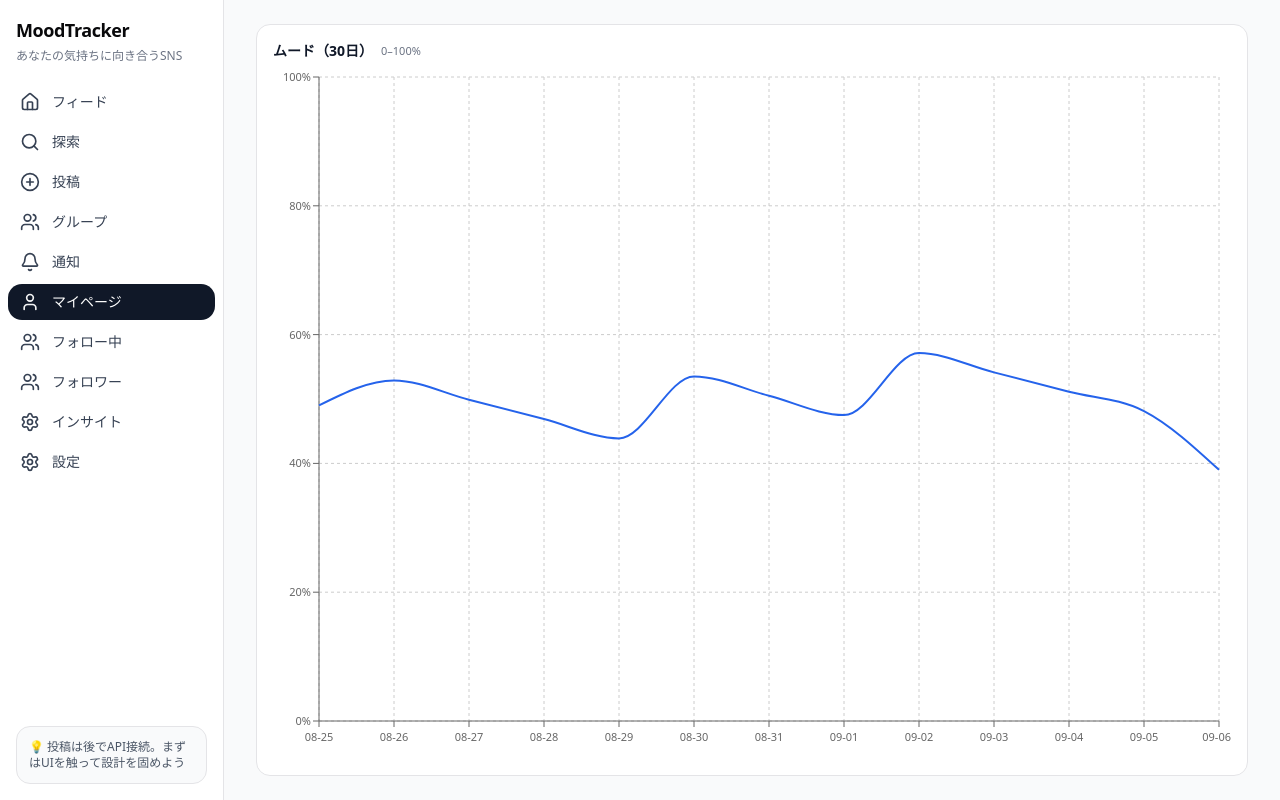
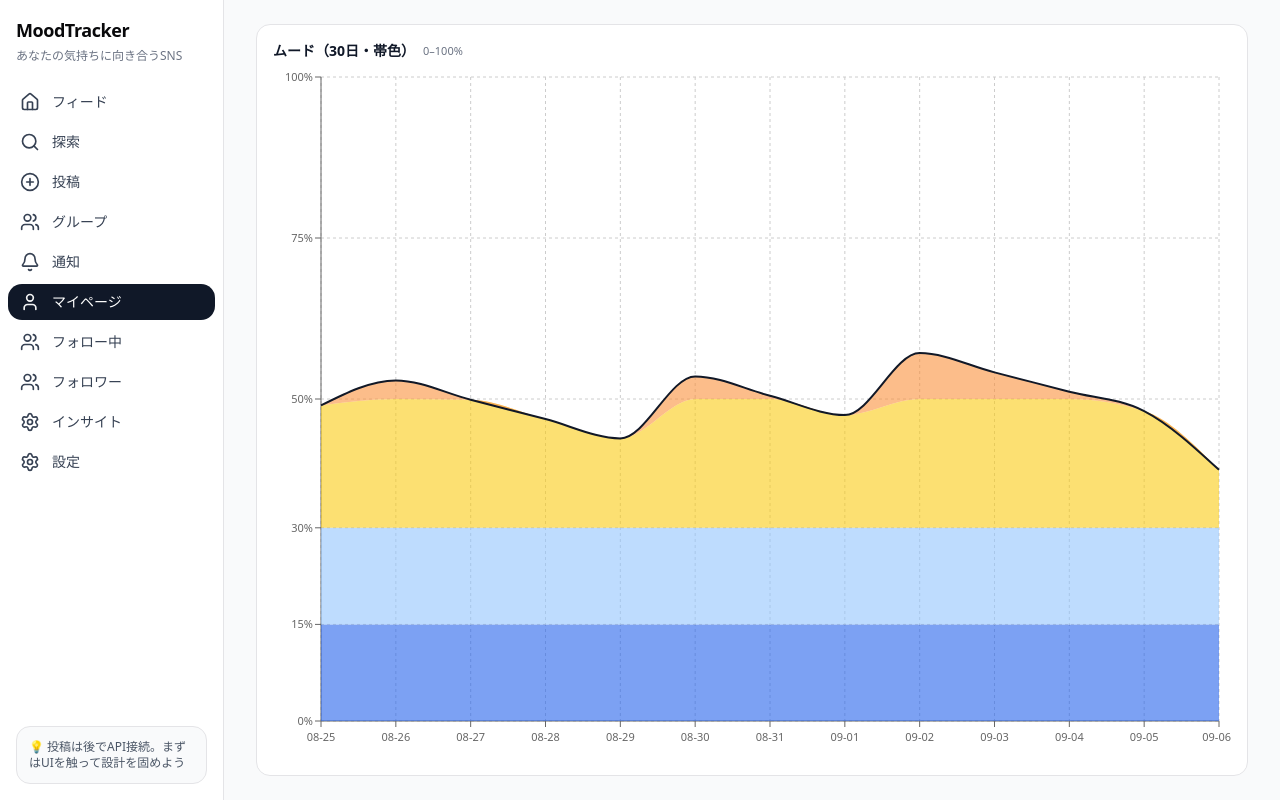
Before and after one commit to genkotsu-mt-fall/mood-tracker, a Next.js app in the folder frontend/: page /me in a window 1280 px wide. Built offline with nearby package versions, Linux system fonts and the light colour scheme.

Commit message:
feat(ui): add area chart

```diff
--- a/frontend/src/app/(app)/me/_components/InsightsCard.tsx
+++ b/frontend/src/app/(app)/me/_components/InsightsCard.tsx
@@ -1,13 +1,30 @@
 "use client"
 
 import { useEffect, useMemo, useState } from "react"
-import { ResponsiveContainer, LineChart, Line, YAxis, XAxis, Tooltip, CartesianGrid } from "recharts"
+import {
+	ResponsiveContainer,
+	ComposedChart,
+	Area,
+	Line,
+	YAxis,
+	XAxis,
+	Tooltip,
+	CartesianGrid,
+} from "recharts"
 import { makeSamplePosts } from "@/components/post/sample/samplePosts"
 import type { Post } from "@/components/post/types"
 
 const SAMPLE_POSTS: Post[] = makeSamplePosts("insights")
 
+
 type TinyPoint = { day: string; value: number }
+type StackedPoint = TinyPoint & {
+	b0_15: number
+	b15_30: number
+	b30_50: number
+	b50_75: number
+	b75_100: number
+}
 
 function dayKey(d: Date) {
 	const y = d.getFullYear()
@@ -15,9 +32,15 @@ function dayKey(d: Date) {
 	const dd = String(d.getDate()).padStart(2, "0")
 	return `${y}-${m}-${dd}`
 }
+
 function clamp100(x: unknown) {
 	const n = typeof x === "number" ? x : 0
 	return Math.max(0, Math.min(100, n))
+}
+// 値 v が [low, high) の帯にどれだけ含まれるか（高さ）
+function bandHeight(v: number, low: number, high: number) {
+	const vv = clamp100(v)
+	return Math.max(0, Math.min(vv, high) - low)
 }
 
 export default function InsightsCard() {
@@ -44,61 +67,81 @@ export default function InsightsCard() {
 			.map((r) => ({ day: dayKey(r.date), value: +(r.sum / r.count).toFixed(2) }))
 	}, [])
 
-	const last30 = tinyData.length > 30 ? tinyData.slice(-30) : tinyData
 
-	return (
+		const last30 = tinyData.length > 30 ? tinyData.slice(-30) : tinyData
+
+		// 帯ごとの積み上げデータ
+		const data: StackedPoint[] = useMemo(
+			() =>
+				last30.map((p) => ({
+					...p,
+					b0_15: bandHeight(p.value, 0, 15),
+					b15_30: bandHeight(p.value, 15, 30),
+					b30_50: bandHeight(p.value, 30, 50),
+					b50_75: bandHeight(p.value, 50, 75),
+					b75_100: bandHeight(p.value, 75, 100),
+				})),
+			[last30]
+		)
+
+		return (
 			<article className="h-full min-h-0 flex flex-col rounded-xl border bg-white p-4">
 				<header className="mb-2 flex items-center gap-2 shrink-0">
-					<div className="text-sm font-semibold text-gray-900">ムード（30日）</div>
+					<div className="text-sm font-semibold text-gray-900">ムード（30日・帯色）</div>
 					<div className="text-[11px] text-gray-500">0–100%</div>
 				</header>
 
 				<div className="flex-1 min-h-0">
 					{mounted ? (
 						<ResponsiveContainer width="100%" height="100%">
-							<LineChart data={last30} margin={{ top: 8, right: 12, left: 12, bottom: 8 }}>
-								{/* グリッド */}
+							<ComposedChart data={data} margin={{ top: 8, right: 12, left: 12, bottom: 8 }}>
 								<CartesianGrid strokeDasharray="3 3" />
 
-								{/* 縦軸：0–100%、コンパクト表示 */}
 								<YAxis
 									domain={[0, 100]}
+									ticks={[0, 15, 30, 50, 75, 100]}
 									tick={{ fontSize: 11 }}
 									tickFormatter={(v) => `${v}%`}
-									ticks={[0, 20, 40, 60, 80, 100]}
-									width={34}
+									width={36}
 								/>
-
-								{/* 横軸：日付（MM-DD 表示、過密回避） */}
 								<XAxis
 									dataKey="day"
 									tick={{ fontSize: 11 }}
-									tickFormatter={(s: string) => s.slice(5)}
+									tickFormatter={(s: string) => s.slice(5)} // "YYYY-MM-DD" → "MM-DD"
 									minTickGap={18}
 									tickMargin={6}
 									allowDuplicatedCategory={false}
 									interval="preserveStartEnd"
 								/>
 
+								{/* 帯の塗り分け（同じ stackId で積む） */}
+								<Area type="monotone" dataKey="b0_15"   stackId="v" stroke="none" fill="#2563EB" />
+								<Area type="monotone" dataKey="b15_30"  stackId="v" stroke="none" fill="#93C5FD" />
+								<Area type="monotone" dataKey="b30_50"  stackId="v" stroke="none" fill="#FACC15" />
+								<Area type="monotone" dataKey="b50_75"  stackId="v" stroke="none" fill="#FB923C" />
+								<Area type="monotone" dataKey="b75_100" stackId="v" stroke="none" fill="#F87171" />
+
+								{/* 合計のラインを重ねる */}
+								<Line type="monotone" dataKey="value" stroke="#111827" strokeWidth={2} dot={false} isAnimationActive={false} />
+
+								{/* ツールチップ（合計値のみ表示） */}
 								<Tooltip
-									formatter={(v: number) => [`${v}%`, "強度"]}
-									labelFormatter={(l) => `日付: ${l}`}
+									content={({ label, payload }) => {
+										const total = payload?.find((p) => p.dataKey === "value")?.value as number | undefined
+										return (
+											<div className="rounded-md border bg-white px-2 py-1 text-xs">
+												<div>日付: {label}</div>
+												{typeof total === "number" && <div>強度: {total.toFixed(2)}%</div>}
+											</div>
+										)
+									}}
 								/>
-
-								<Line
-									type="monotone"
-									dataKey="value"
-									stroke="#2563EB"
-									strokeWidth={2}
-									dot={false}
-									isAnimationActive={false}
-								/>
-							</LineChart>
+							</ComposedChart>
 						</ResponsiveContainer>
 					) : (
 						<div className="h-full rounded-lg bg-gray-100 animate-pulse" />
 					)}
 				</div>
 			</article>
-	)
-}
+		)
+	}
```
